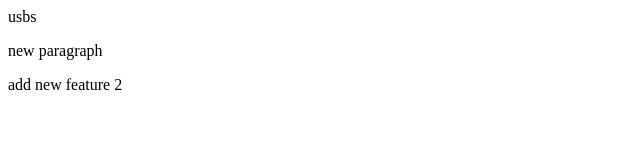
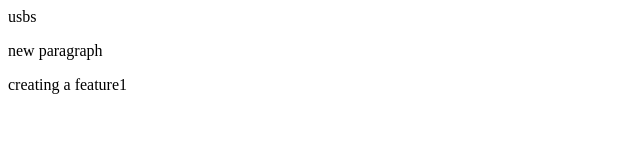
Before and after one commit to Shashi13345/localrepo, a plain HTML site: page index.html in a window 1280 px wide. Shown: the full height of the page, 0-640 px from the left. Drawn offline with Linux system fonts and the light colour scheme.

Commit message:
add a new feature in feature1

```diff
--- a/index.html
+++ b/index.html
@@ -13,6 +13,5 @@
 
 <p>
 
-    add new feature 2
-
+    creating a feature1
 </p>
```
